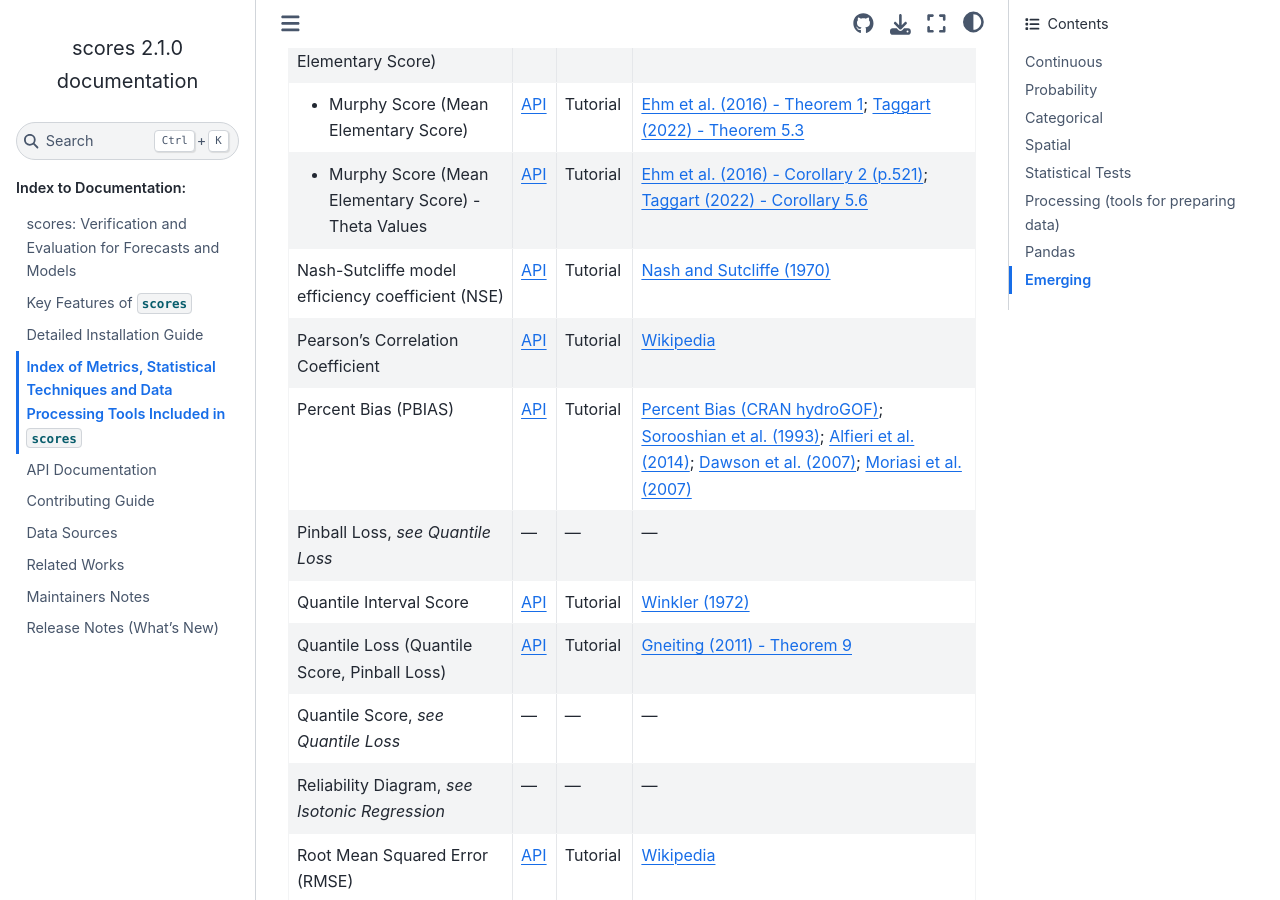
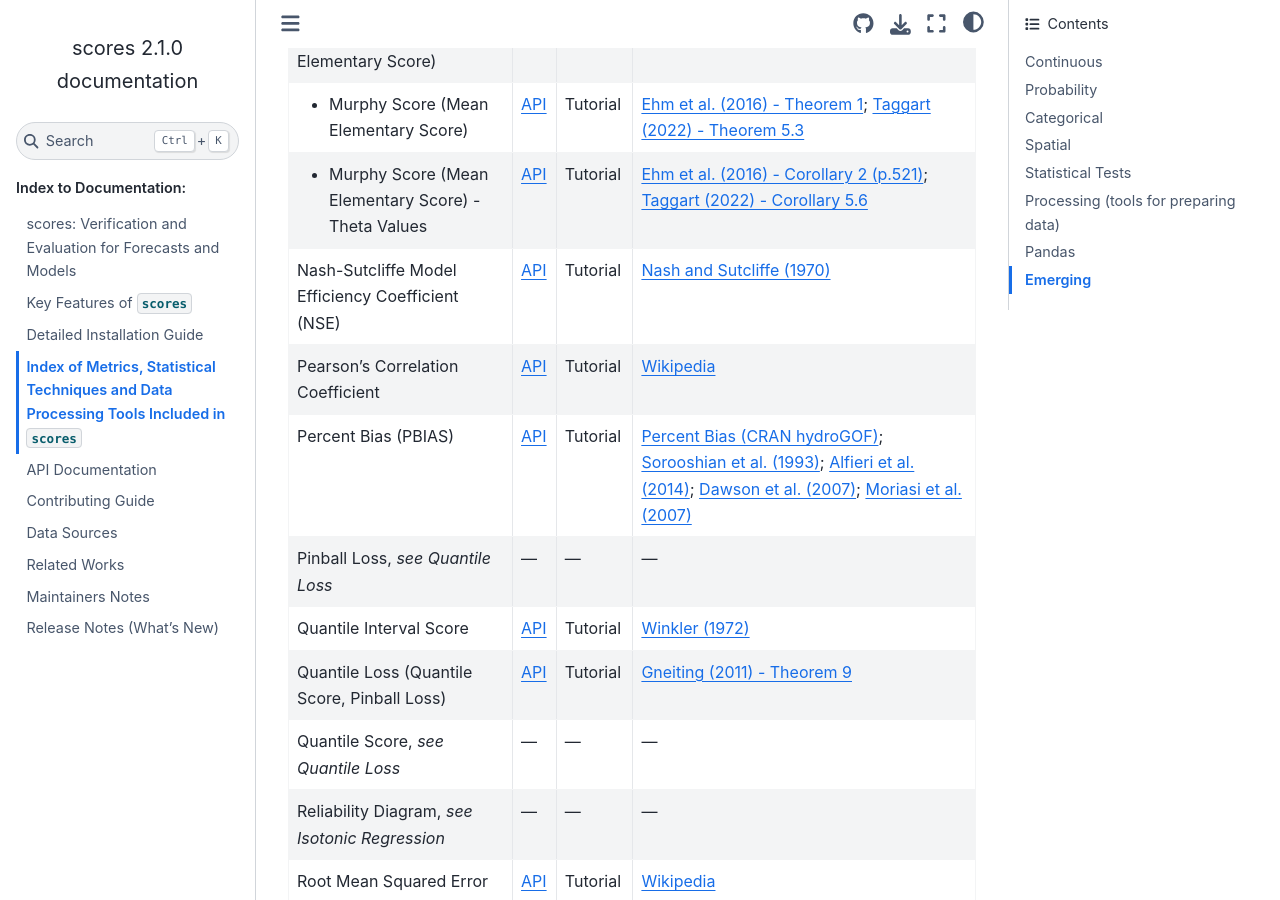
Before and after one commit to nci/scores, a Sphinx documentation site: the page built from docs/included.md, in a window 1280 px wide and 900 px high, scrolled down 1298 px. Built offline with Sphinx 7.4.7 and the Sphinx Book theme 1.1.4, drawn with Linux system fonts in a browser that asks for light colours; pages that are not in the unit, such as notebooks, are missing from menus.

```diff
--- a/docs/included.md
+++ b/docs/included.md
@@ -101,7 +101,7 @@
     [Tutorial](project:./tutorials/Murphy_Diagrams.md)
   -
     [Ehm et al. (2016) - Corollary 2 (p.521)](https://doi.org/10.1111/rssb.12154); [Taggart (2022) - Corollary 5.6](https://doi.org/10.1214/21-ejs1957)
-* - Nash-Sutcliffe model efficiency coefficient (NSE)
+* - Nash-Sutcliffe Model Efficiency Coefficient (NSE)
   - [API](api.md#scores.continuous.nse)
   - [Tutorial](project:./tutorials/NSE.md)
   - [Nash and Sutcliffe (1970)](https://doi.org/10.1016/0022-1694%2870%2990255-6)
```
